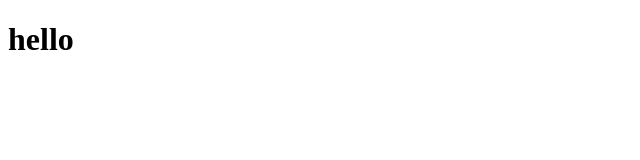
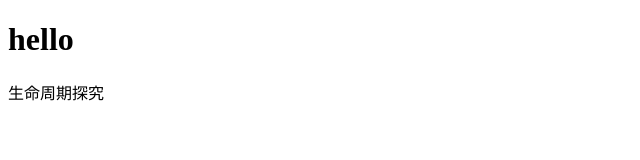
Before and after one commit to TwoOld/react-exercise, a React (Create React App) app: page / in a window 1280 px wide. Shown: the top 160 px of the page, without its empty margins (0-640 px from the left). Built offline with nearby package versions, Linux system fonts and the light colour scheme.

Commit message:
props传递&componentWillReceiveProps()

```diff
--- a/src/App.js
+++ b/src/App.js
@@ -5,7 +5,7 @@ import EventHandle from './components/EventHandle'
 import Lifecycle from './components/Lifecycle'
 
 class App extends React.Component {
-  state = { prop: 'some content' }
+  state = { prop: 'some content', numArr: [{ num: 0 }] }
   componentDidMount() {
     console.log('setState')
     this.setState({ prop: 'new content' }, () => {
@@ -17,18 +17,34 @@ class App extends React.Component {
         console.log('属性改变')
       })
     }, 2000)
+    setTimeout(() => {
+      console.log('setState')
+      this.setState({ prop: 'again' }, () => {
+        console.log('属性改变')
+      })
+    }, 4000)
+  }
+  handleClick = () => {
+    let numArr = this.state.numArr
+    numArr[0] = Object.assign({}, numArr[0])
+    numArr[0].num += 1
+    this.setState({
+      numArr
+    })
   }
   render() {
     return (
       <div>
-        <h1>{this.props.title}</h1>
+        <h1 onClick={this.handleClick}>{this.props.title}</h1>
         {/* <JsxTest /> */}
         {/* 状态管理 */}
         {/* <StateMgt /> */}
         {/* 事件处理 */}
         {/* <EventHandle /> */}
         {/* 生命周期 */}
-        {this.state.prop && <Lifecycle prop={this.state.prop} />}
+        {this.state.prop && (
+          <Lifecycle numObj={this.state.numArr[0]} prop={this.state.prop} />
+        )}
       </div>
     )
   }
--- a/src/components/Lifecycle.js
+++ b/src/components/Lifecycle.js
@@ -8,7 +8,7 @@ export default class Lifecycle extends Component {
     this.state = {}
   }
   //   static getDerivedStateFromProps(props, state) {
-  //     console.log('getDerivedStateFromProps 代替 componentWillMount componentDidMount componentWillReceiveProps componentWillUpdate')
+  //     console.log('getDerivedStateFromProps 代替 componentWillMount componentWillReceiveProps componentWillUpdate')
   //     console.log(props, state)
   //     return { props, state }
   //   }
@@ -28,6 +28,8 @@ export default class Lifecycle extends Component {
   componentWillReceiveProps(nextProps, nextState) {
     // 父组件传递的属性有变化，做相应响应
     console.log('4.将要接收属性传递')
+    console.log(nextProps.numObj.num, this.props.numObj.num)
+    console.log(nextProps.numObj.num === this.props.numObj.num)
   }
   shouldComponentUpdate(nextProps, nextState) {
     // 组件是否需要更新，需要返回布尔值结果，优化点
```
Also changed, not shown: 1 other file (tests, documents, lock files or other folders).
